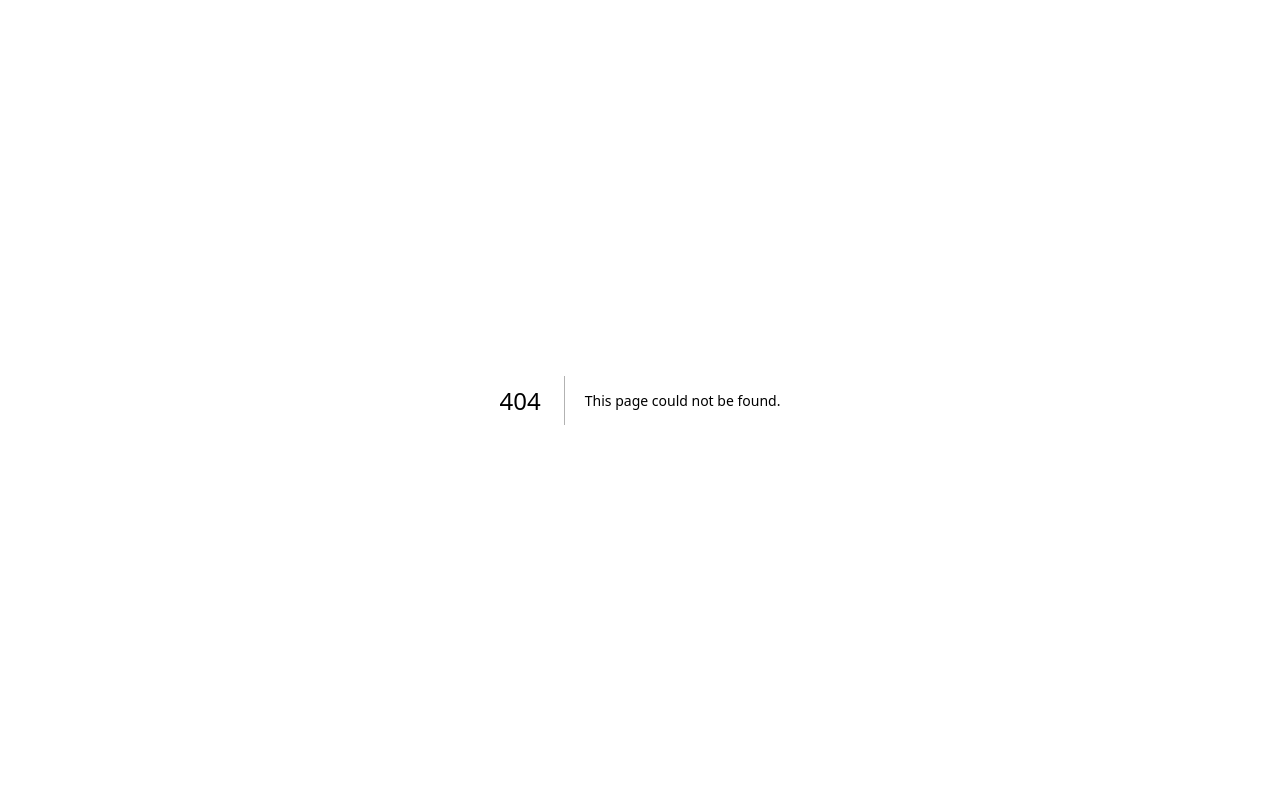
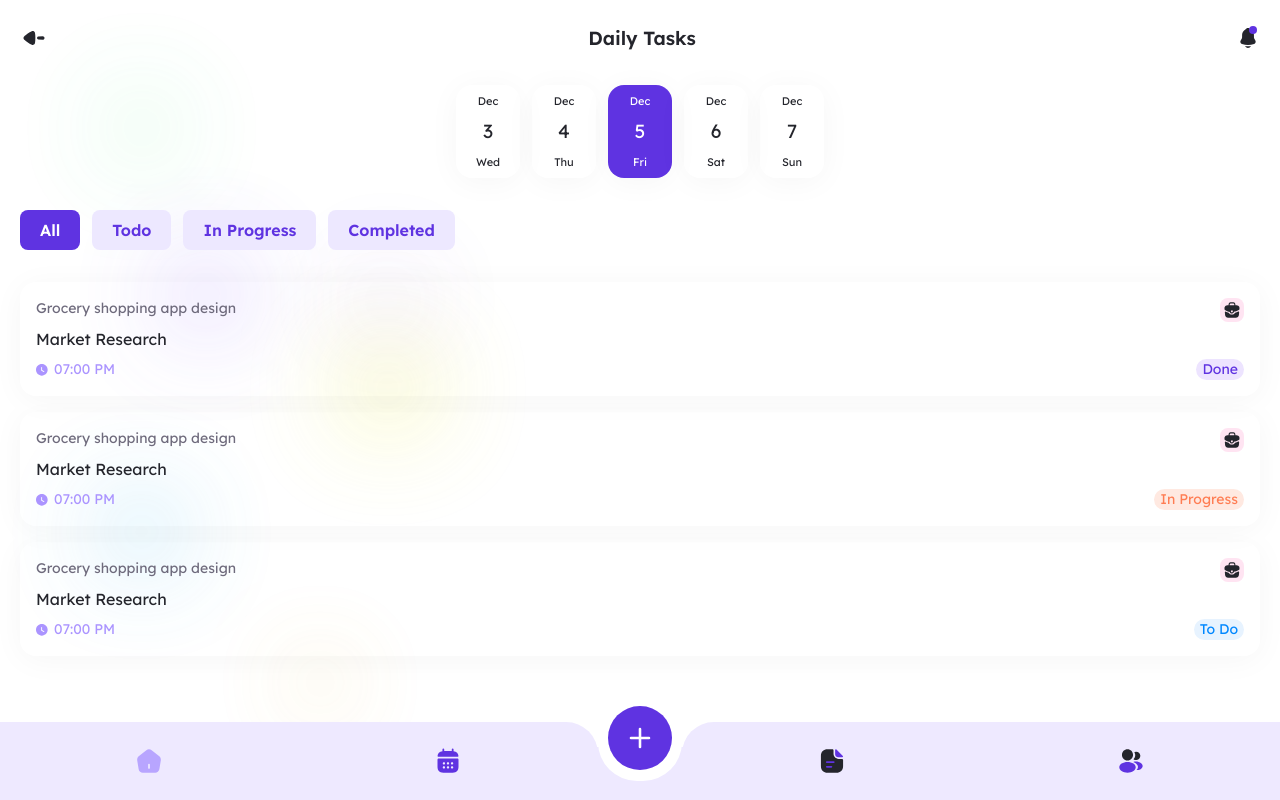
Before and after one commit to Yasin-Fathollahi/smart-notes, a Next.js app: page /daily in a window 1280 px wide. Before the commit this address had no page. Built offline with nearby package versions, Linux system fonts and the light colour scheme.

Commit message:
organized navigation components, today is now renamed to daily tasks page

```diff
--- a/app/(app-pages)/today/page.tsx
+++ b/app/(app-pages)/daily/page.tsx
@@ -6,7 +6,7 @@ import TasksList from './components/tasks-list';
 export default function TodaysTasks() {
   return (
     <div>
-      <Header heading="Today's Tasks" />
+      <Header heading="Daily Tasks" />
       <main>
         <DateSelector />
         <TaskFilters />
--- a/app/(app-pages)/layout.tsx
+++ b/app/(app-pages)/layout.tsx
@@ -1,7 +1,7 @@
 import { type ReactNode } from 'react';
-import { type Svgr } from '@/src/types/types';
+import { type Svgr } from '@/app/lib/types/types';
 import BgBlurryCircles from '@/public/icons/background-blurry-circles.svg';
-import Nav from '@/app/components/navigation';
+import Nav from '@/app/components/navigation/navigation';
 const BlurryBg: Svgr = BgBlurryCircles;
 
 export default function Layout({ children }: { children: ReactNode }) {
--- a/app/components/add-button.tsx
+++ b/app/components/navigation/add-button.tsx
@@ -2,6 +2,7 @@
 import AddIcon from '@/public/icons/add.svg';
 import { useRef, useState } from 'react';
 import RadialOption from './radial-option';
+import { IoDocument, IoDocuments } from 'react-icons/io5';
 
 type ActiveOption = 'list' | 'group' | null;
 
@@ -87,22 +88,18 @@ export default function AddButton() {
           active={activeOption === 'list'}
           visible={isHolding}
         >
-          <p
-            className={`absolute left-1/2 top-1/2 -translate-1/2 text-body-lg font-body-semibold  ${activeOption === 'list' ? 'text-white' : 'text-text-default'}`}
-          >
-            L
-          </p>
+          <IoDocument
+            className={`absolute left-1/2 top-1/2 -translate-1/2 ${activeOption === 'list' ? 'fill-white' : 'fill-primary'} w-6 h-6`}
+          />
         </RadialOption>
         <RadialOption
           angle={40}
           active={activeOption === 'group'}
           visible={isHolding}
         >
-          <p
-            className={`absolute left-1/2 top-1/2 -translate-1/2 text-body-lg font-body-semibold  ${activeOption === 'group' ? 'text-white' : 'text-text-default'}`}
-          >
-            G
-          </p>
+          <IoDocuments
+            className={`absolute left-1/2 top-1/2 -translate-1/2 ${activeOption === 'group' ? 'fill-white' : 'fill-primary'} w-6 h-6`}
+          />
         </RadialOption>
       </div>
       <button
--- a/app/components/navigation.tsx
+++ b/app/components/navigation/navigation.tsx
@@ -18,8 +18,8 @@ export default function Nav() {
             <NavLink icon={HomeIcon} href="/" isActive={path === '/'} />
             <NavLink
               icon={CalendarIcon}
-              href="/today"
-              isActive={path === '/today'}
+              href="/daily"
+              isActive={path === '/daily'}
             />
           </div>
         </li>
--- a/app/components/radial-option.tsx
+++ b/app/components/navigation/radial-option.tsx
@@ -1,5 +1,4 @@
 import { type ReactNode } from 'react';
-
 export default function RadialOption({
   angle,
   active,
@@ -13,7 +12,7 @@ export default function RadialOption({
 }) {
   return (
     <div
-      className={`absolute left-1/2 top-1/2 h-12 w-12 rounded-full transition-all ${active ? 'bg-primary scale-110' : 'bg-muted'} ${visible ? 'blur-none opacity-100' : 'blur-xs opacity-0'}`}
+      className={`absolute left-1/2 top-1/2 h-12 w-12 rounded-full transition-all ${active ? 'bg-primary scale-110 shadow-active-nav-button' : 'bg-muted'} ${visible ? 'blur-none opacity-100' : 'blur-xs opacity-0'}`}
       style={{
         transform: `
           rotate(${angle}deg)
```
Also changed, not shown: app/(app-pages)/daily/components/date-card.tsx (renamed from app/(app-pages)/today/components/date-card.tsx), app/(app-pages)/daily/components/date-selector.tsx (renamed from app/(app-pages)/today/components/date-selector.tsx), app/(app-pages)/daily/components/task-filters.tsx (renamed from app/(app-pages)/today/components/task-filters.tsx), app/(app-pages)/daily/components/task-status.tsx (renamed from app/(app-pages)/today/components/task-status.tsx), app/(app-pages)/daily/components/task.tsx (renamed from app/(app-pages)/today/components/task.tsx), app/(app-pages)/daily/components/tasks-list.tsx (renamed from app/(app-pages)/today/components/tasks-list.tsx), app/components/navigation/nav-link.tsx (renamed from app/components/nav-link.tsx).
